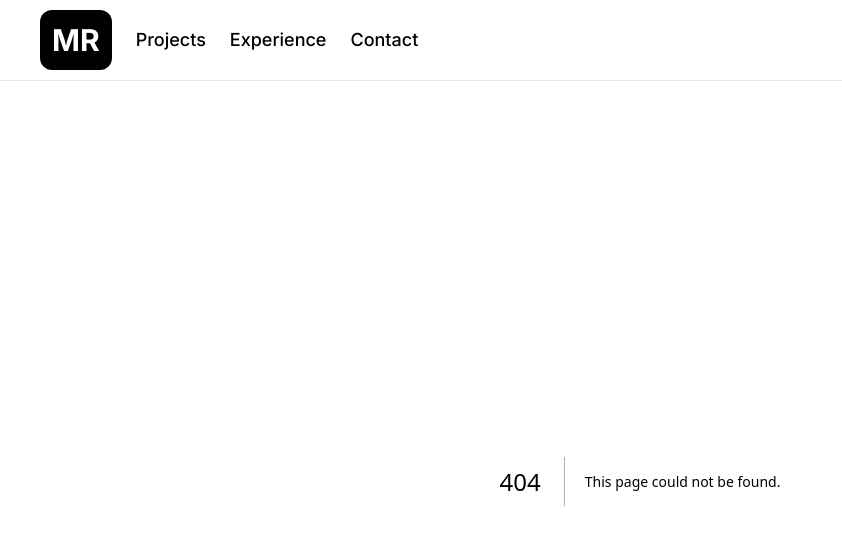
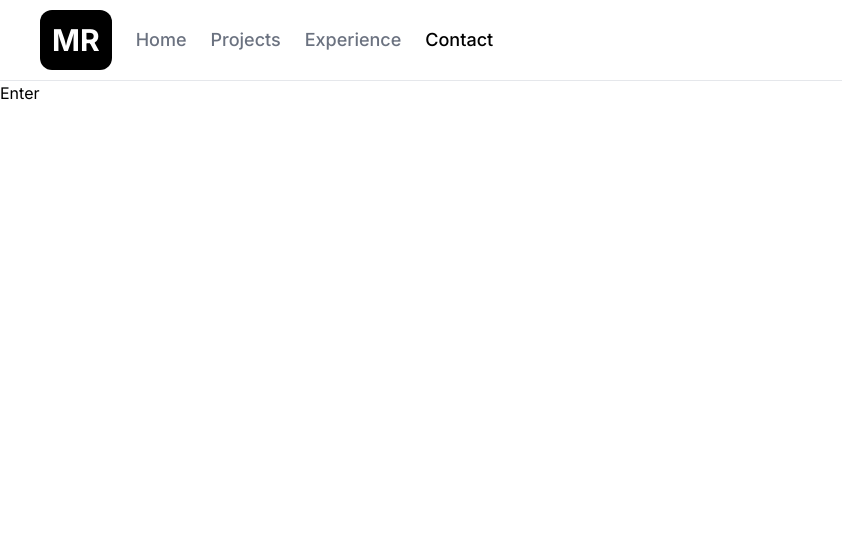
Before and after one commit to manuelrurda/DevPortfolio, a Next.js app: page /contact in a window 1280 px wide. Before the commit this address had no page. Shown: the top 544 px of the page, without its empty margins (0-842 px from the left). Built offline with nearby package versions, Linux system fonts and the light colour scheme.

Commit message:
Added route folders

```diff
--- /dev/null
+++ b/app/(routes)/contact/page.tsx
@@ -0,0 +1,5 @@
+const ContactPage = () => {
+  return <div>Enter</div>;
+};
+
+export default ContactPage;
--- /dev/null
+++ b/app/(routes)/experience/page.tsx
@@ -0,0 +1,5 @@
+const ExperiencePage = () => {
+  return <div>Enter</div>;
+};
+
+export default ExperiencePage;
--- /dev/null
+++ b/app/(routes)/projects/page.tsx
@@ -0,0 +1,5 @@
+const ProjectsPage = () => {
+  return <div>Enter</div>;
+};
+
+export default ProjectsPage;
--- a/components/nav-bar.tsx
+++ b/components/nav-bar.tsx
@@ -10,6 +10,11 @@ const NavBar = () => {
   const pathname = usePathname();
 
   const routes = [
+    {
+      href: `/`,
+      label: "Home",
+      active: pathname === `/`,
+    },
     {
       href: `/projects`,
       label: "Projects",
@@ -43,10 +48,8 @@ const NavBar = () => {
                 key={route.href}
                 href={route.href}
                 className={cn(
-                  "text-lg font-medium transition-colors hover:text-primary hover:text-gray-500",
-                  route.active
-                    ? "text-black dark:text-white"
-                    : "text-muted-foreground"
+                  "text-lg font-medium transition-colors hover:text-primary",
+                  route.active ? "text-black" : "text-gray-500"
                 )}
               >
                 {route.label}
```
